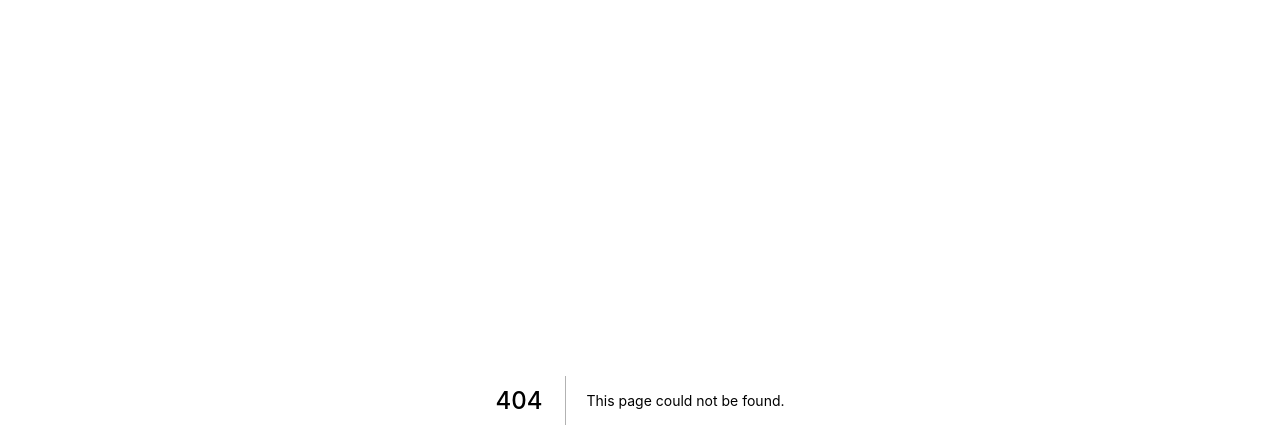
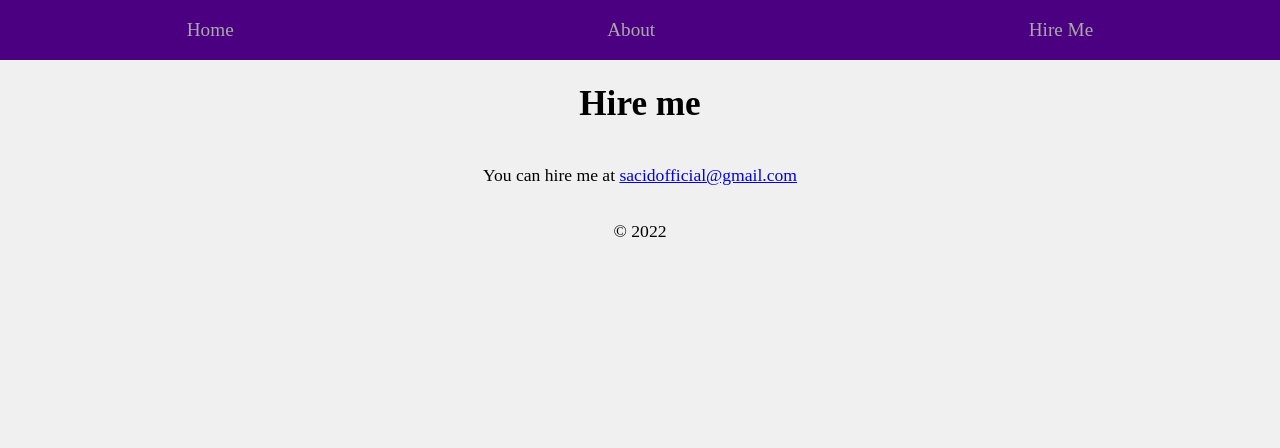
Before and after one commit to sacidaksoy/Portfolio-app, a Next.js app: page /hireme in a window 1280 px wide. Before the commit this address had no page. Shown: the top 448 px of the page. Built offline with nearby package versions, Linux system fonts and the light colour scheme.

Commit message:
fix: layout children components

```diff
--- a/pages/about.js
+++ b/pages/about.js
@@ -1,12 +1,12 @@
 import Link from 'next/link';
+import Layout from '../components/Layout';
 
 export default () => (
-    <div>
-        <h1>About</h1>
+    <Layout title={'About'}>
         <Link href="/">
             <a>Go to home page</a>
         </Link>
         <p>A Javascript Programmer</p>
         <img src="/static/js.jpg" alt="Javascript" height="200px" />
-    </div>
+    </Layout>
 )
--- /dev/null
+++ b/pages/hireme.js
@@ -0,0 +1,7 @@
+import Layout from "../components/Layout"
+
+export default () => (
+    <Layout title={'Hire me'}>
+        <p>You can hire me at <a href="mailto:sacidofficial@gmail.com">sacidofficial@gmail.com</a></p>
+    </Layout>
+)
--- a/pages/index.js
+++ b/pages/index.js
@@ -1,15 +1,15 @@
 import Link from 'next/link';
+import Layout from '../components/Layout';
 
 const Index = () => (
-    <div>
-        <h1>Home</h1>
+    <Layout title="Home">
         <Link href="/about">
             <a>Go to about page</a>
         </Link>
         <p>
             Welcome to the home Page
         </p>
-    </div>
+    </Layout>
 )
 
 export default Index;
```
